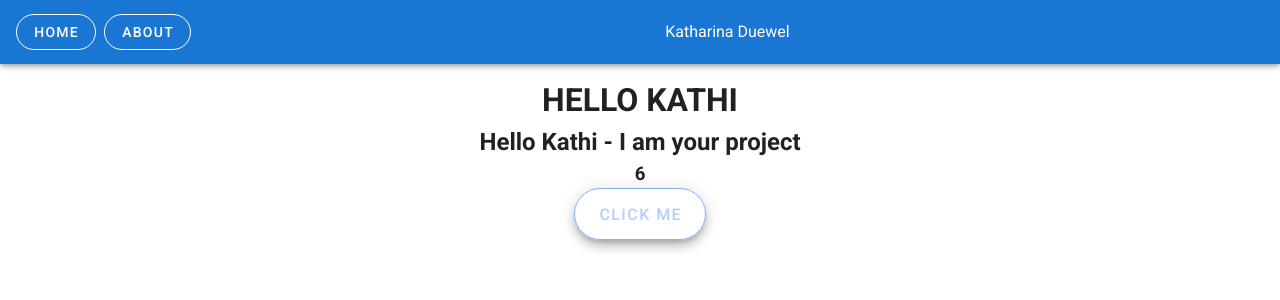
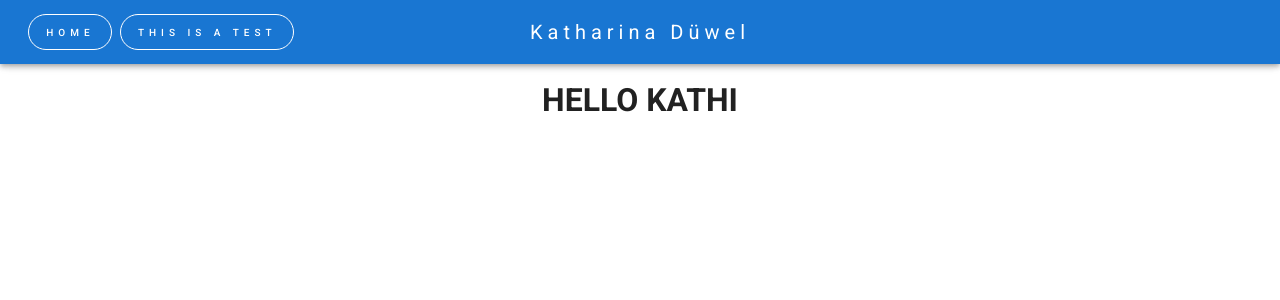
Before and after one commit to F12Studio/portfolio-kd, a Vue app: page /#/ in a window 1280 px wide. Shown: the top 300 px of the page. Built offline with nearby package versions, Linux system fonts and the light colour scheme.

Commit message:
appbar changes and HelloWorld.vue removed

```diff
--- a/src/App.vue
+++ b/src/App.vue
@@ -1,31 +1,7 @@
 <template>
   <v-app>
-    <v-app-bar
-        app
-        color="primary"
-        dark
-    >
-      <v-btn
-          class="mr-2"
-          rounded
-          outlined
-          @click="$router.push('/')"
-      >
-        HOME
-      </v-btn>
-      <v-btn
-          rounded
-          outlined
-          @click="$router.push('about')"
-      >
-        ABOUT
-      </v-btn>
-      <v-spacer/>
-      Katharina Duewel
-      <v-spacer/>
-    </v-app-bar>
-
     <v-main>
+    <NavigationBar/>
       <router-view/>
     </v-main>
   </v-app>
@@ -33,10 +9,11 @@
 
 <script lang="ts">
 import Vue from 'vue';
+import NavigationBar from "@/components/NavigationBar.vue";
 
 export default Vue.extend({
   name: 'App',
-
+  components: {NavigationBar},
   data: () => ({
     //
   }),
--- a/src/components/HelloWorld.vue
+++ /dev/null
@@ -1,40 +0,0 @@
-<template>
-  <v-container>
-    <v-row class="text-center">
-      <v-col cols="12">
-        <h1>HELLO KATHI</h1>
-        <h2>{{ name }}</h2>
-        <h3>{{ number }}</h3>
-        <v-btn
-            color="accent"
-            elevation="7"
-            outlined
-            plain
-            rounded
-            x-large
-        >Click me</v-btn>
-      </v-col>
-    </v-row>
-  </v-container>
-</template>
-
-<script lang="ts">
-import {Component, Vue} from 'vue-property-decorator';
-
-@Component
-export default class HelloWorld extends Vue {
-  public name: string = "Hello Kathi - I am your project";
-  public number: number = 0;
-
-  public beforeMount() {
-    this.countUp();
-  }
-
-  public countUp() {
-    this.number++;
-    setTimeout(() => {
-      this.countUp()
-    }, 1000);
-  }
-}
-</script>
--- /dev/null
+++ b/src/components/NavigationBar.vue
@@ -0,0 +1,54 @@
+<template>
+
+  <v-app-bar
+      app
+      color="primary"
+      dark
+  >
+    <v-col cols="4">
+      <v-btn
+          class="mr-2 navigation-buttons"
+          rounded
+          outlined
+          @click="$router.push('/')"
+      >
+        <span class="navigation-buttons-text">HOME</span>
+      </v-btn>
+      <v-btn
+          class="navigation-buttons"
+          rounded
+          outlined
+          @click="$router.push('about')"
+      >
+        <span class="navigation-buttons-text">THIS IS A TEST</span>
+      </v-btn>
+    </v-col>
+    <v-col cols="4" class="text-center">
+      <span class="navigation-main-text">Katharina Düwel</span>
+    </v-col>
+    <v-spacer/>
+  </v-app-bar>
+
+
+</template>
+
+<script lang="ts">
+import {Component, Vue} from "vue-property-decorator";
+
+@Component
+export default class NavigationBar extends Vue {
+
+}
+</script>
+
+<style>
+.navigation-main-text{
+  font-size: 20px;
+  letter-spacing: 5px;
+}
+
+.navigation-buttons-text{
+  font-size: 10px;
+  letter-spacing: 5px;
+}
+</style>
--- a/src/views/HomeView.vue
+++ b/src/views/HomeView.vue
@@ -1,16 +1,18 @@
 <template>
-  <hello-world />
+  <v-container>
+    <v-row class="text-center">
+      <v-col cols="12">
+        <h1>HELLO KATHI</h1>
+      </v-col>
+    </v-row>
+  </v-container>
 </template>
 
 <script lang="ts">
-  import Vue from 'vue'
-  import HelloWorld from '../components/HelloWorld.vue'
+import {Component, Vue} from "vue-property-decorator";
 
-  export default Vue.extend({
-    name: 'Home',
+@Component
+export default class HomeView extends Vue {
 
-    components: {
-      HelloWorld,
-    },
-  })
+}
 </script>
```
